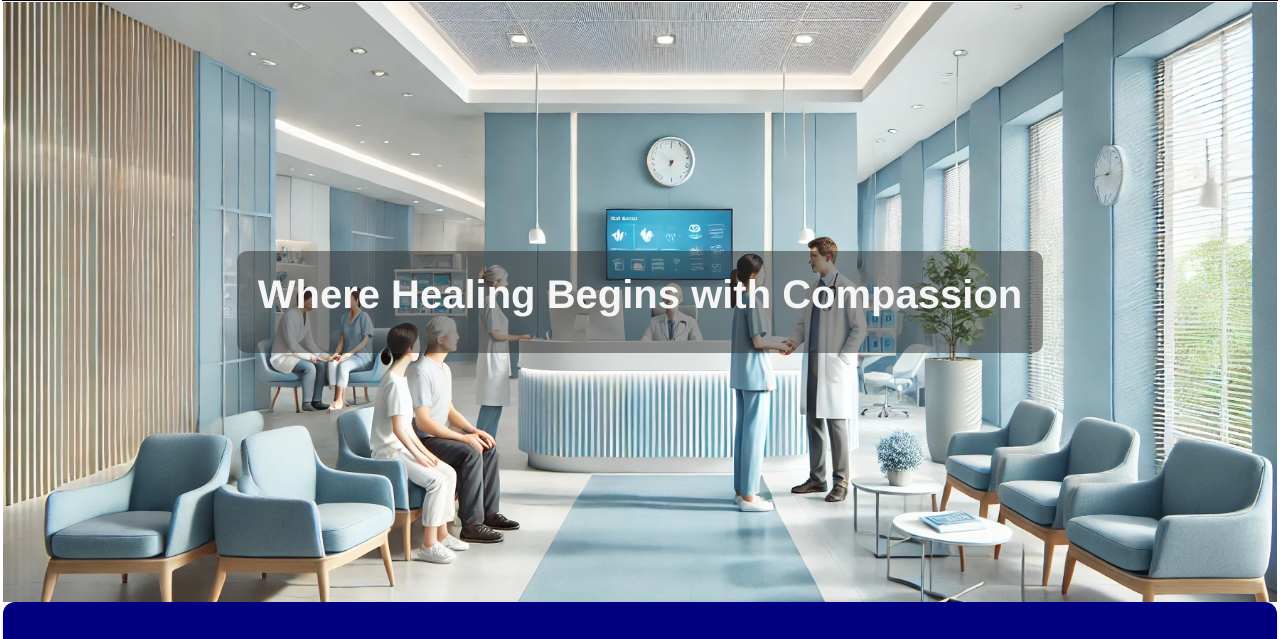
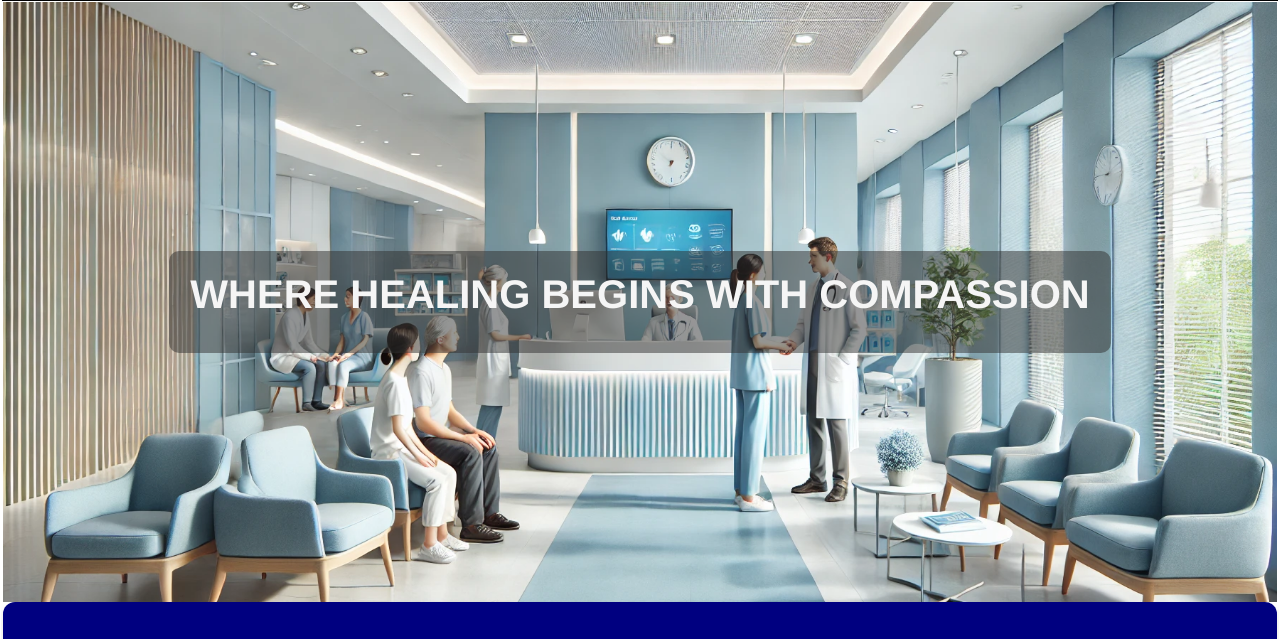
Before and after one commit to Vidmajayani/Lifecare-Medical.github.io, a plain HTML site: page index.html in a window 1280 px wide. Shown: the part 83-722 px from the top of the page. Drawn offline with Linux system fonts and the light colour scheme.

Commit message:
Update style1.css

```diff
--- a/css_styles/style1.css
+++ b/css_styles/style1.css
@@ -92,7 +92,7 @@ header {
     margin-bottom: 15px;
 }
 
-.hero-section p {
+.hero-section h1 {
     text-transform: uppercase;
 }
 
```
